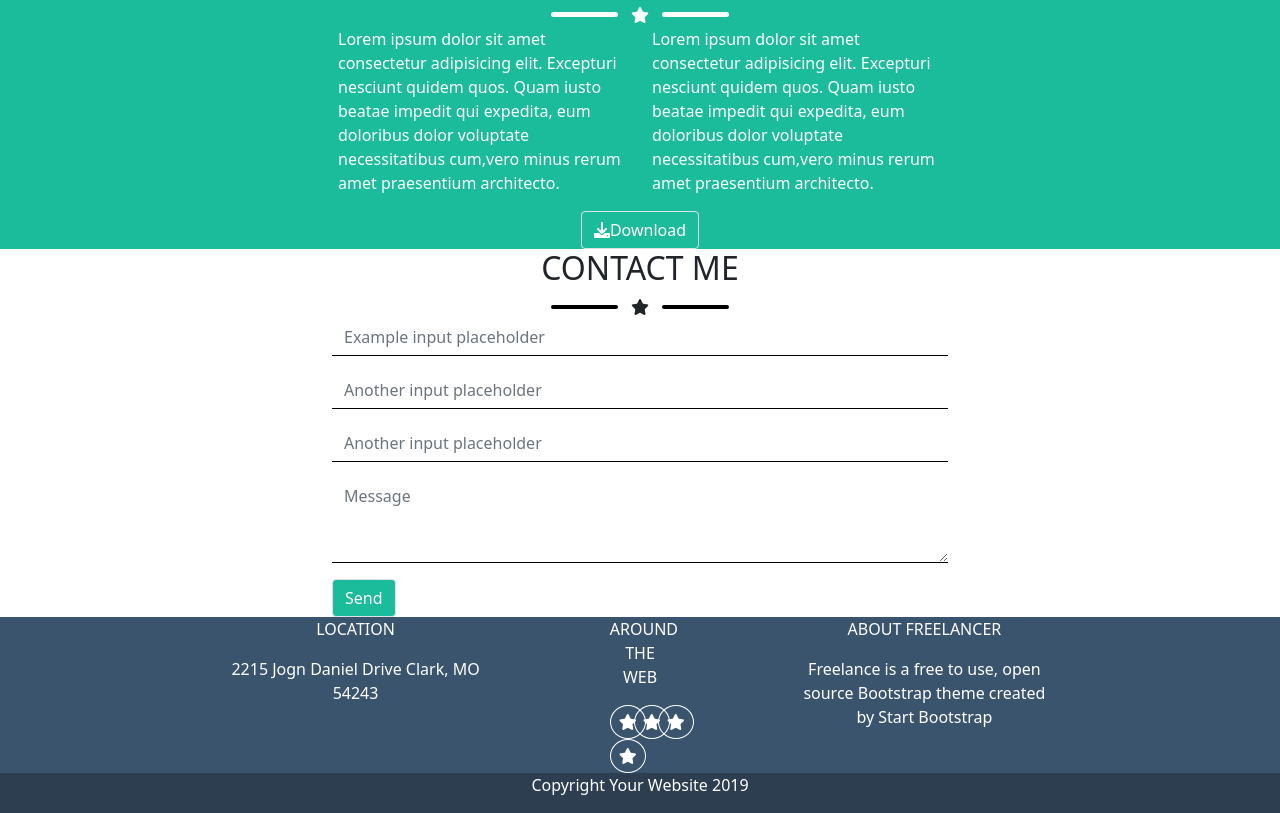
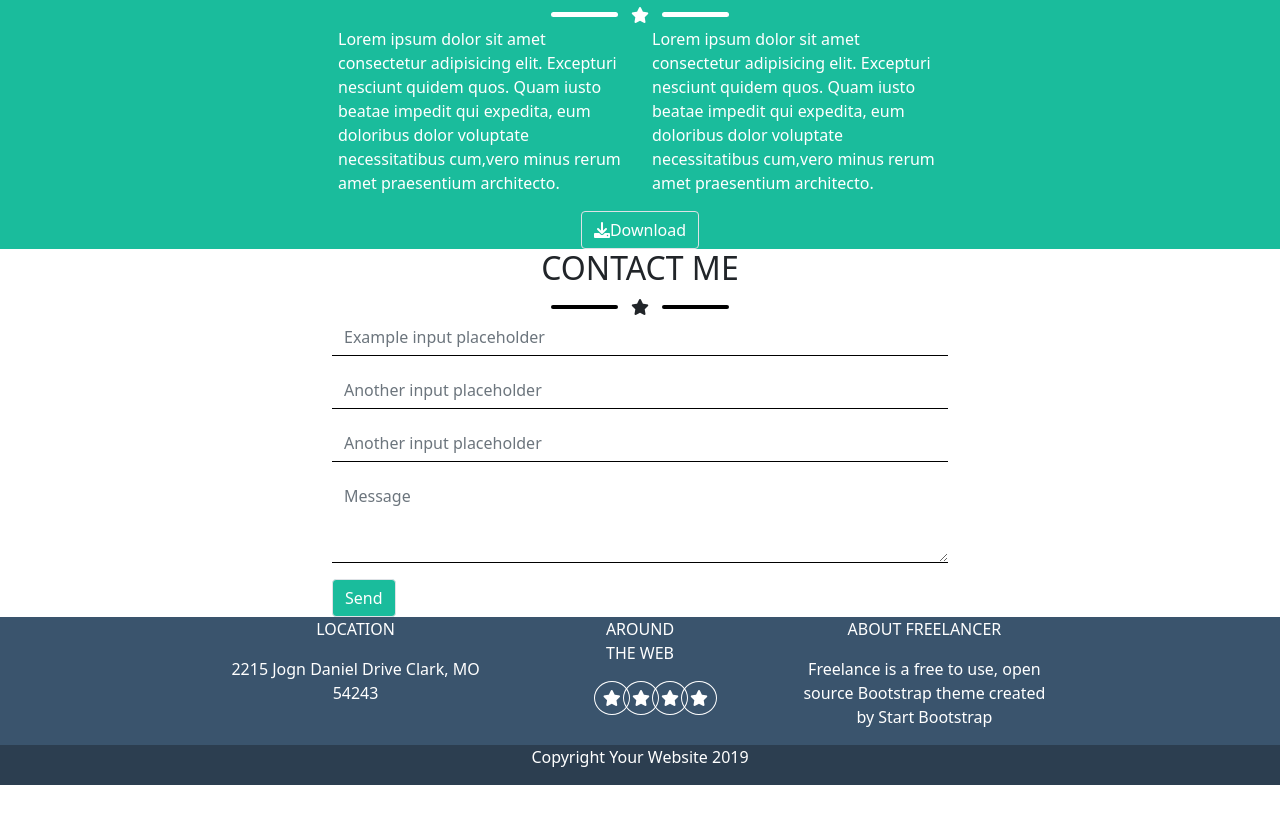
Before and after one commit to ItzArima/html-css-bootstrap-freelancer, a plain HTML site: page index.html in a window 1280 px wide. Shown: the part 850-1663 px from the top of the page. After the commit the page ends 1635 px from the top, so only its background shows below. Drawn offline with nearby package versions, Linux system fonts and the light colour scheme.

Commit message:
impostato padding left right

```diff
--- a/style.css
+++ b/style.css
@@ -61,7 +61,7 @@ header li a{
 }
 
 .padding-lr{
-    padding: 0 7rem;
+    padding: 0 6rem;
 }
 
 .circle-border{
```
